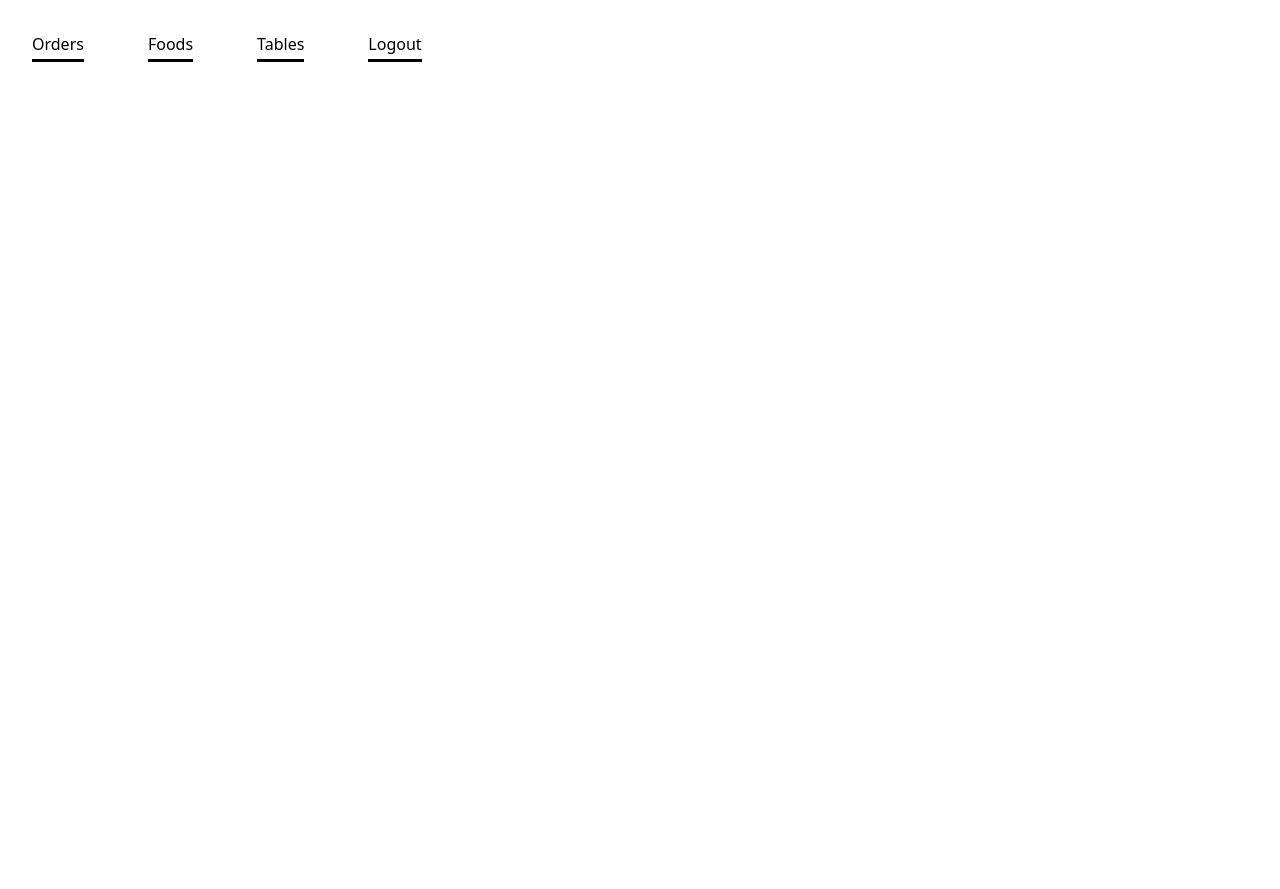
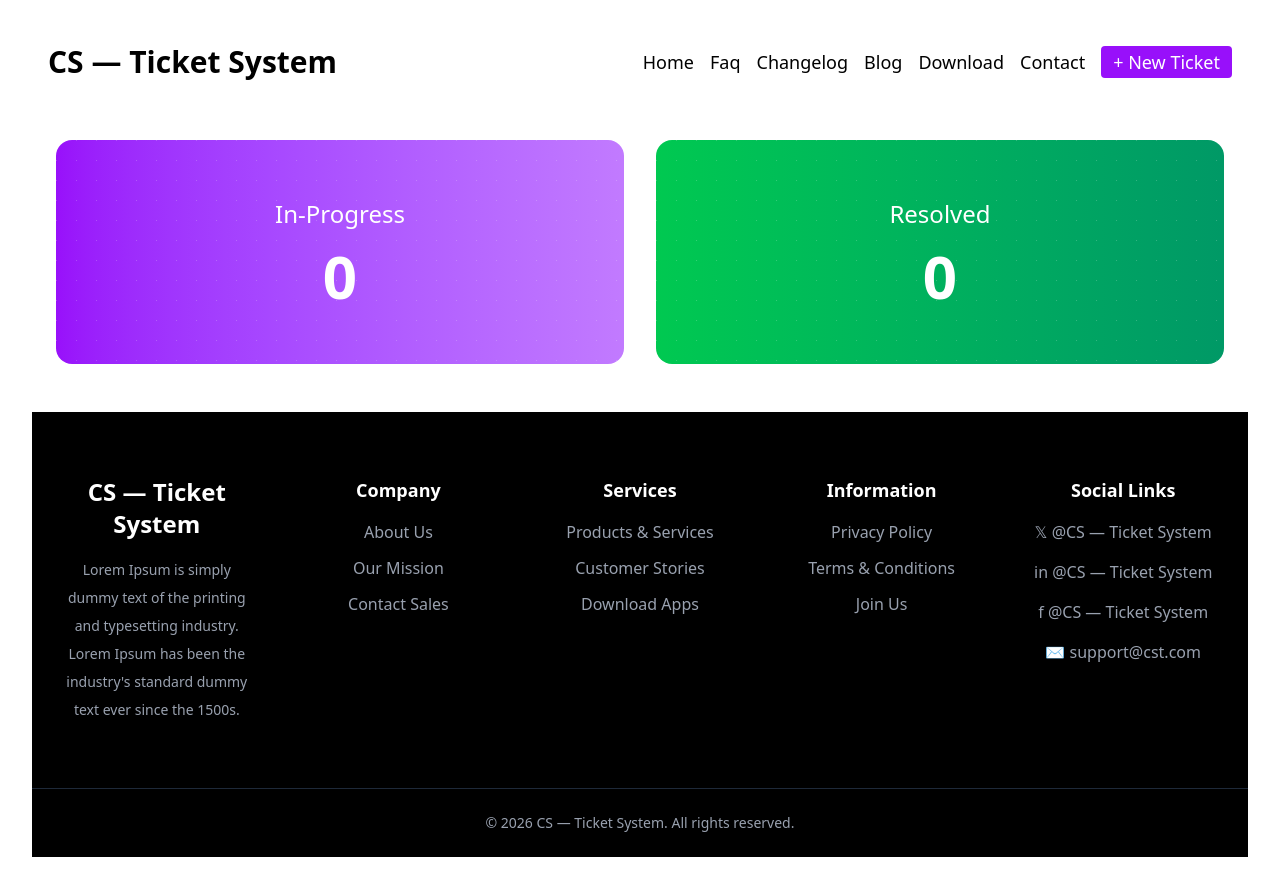
Before and after one commit to enghelalbd/CoustomerSupport-TicketSystem, a React (Vite) app: page / in a window 1280 px wide. Before the commit the page ends 800 px from the top, so only its background shows below. Built offline with nearby package versions, Linux system fonts and the light colour scheme.

Commit message:
Json Data added

```diff
--- /dev/null
+++ b/public/data.json
@@ -0,0 +1,110 @@
+[
+  {
+    "id": 1,
+    "title": "Login issue",
+    "description": "User is unable to log in using valid credentials.",
+    "customer": "Rahim Uddin",
+    "priority": "High",
+    "status": "Open",
+    "createdAt": "2025-12-20T10:15:00Z"
+  },
+  {
+    "id": 2,
+    "title": "Password reset not working",
+    "description": "Reset password email is not being delivered.",
+    "customer": "Karim Ahmed",
+    "priority": "Medium",
+    "status": "In Progress",
+    "createdAt": "2025-12-21T08:40:00Z"
+  },
+  {
+    "id": 3,
+    "title": "Page loading slowly",
+    "description": "Dashboard page takes too long to load.",
+    "customer": "Nusrat Jahan",
+    "priority": "Low",
+    "status": "Open",
+    "createdAt": "2025-12-22T11:25:00Z"
+  },
+  {
+    "id": 4,
+    "title": "Payment failed",
+    "description": "Customer payment failed during checkout.",
+    "customer": "Arif Hossain",
+    "priority": "High",
+    "status": "Resolved",
+    "createdAt": "2025-12-23T14:10:00Z"
+  },
+  {
+    "id": 5,
+    "title": "Email notification issue",
+    "description": "System is not sending order confirmation emails.",
+    "customer": "Shabnam Akter",
+    "priority": "Medium",
+    "status": "Open",
+    "createdAt": "2025-12-24T09:55:00Z"
+  },
+  {
+    "id": 6,
+    "title": "Profile update error",
+    "description": "User cannot update profile information.",
+    "customer": "Tanvir Hasan",
+    "priority": "Low",
+    "status": "In Progress",
+    "createdAt": "2025-12-25T16:30:00Z"
+  },
+  {
+    "id": 7,
+    "title": "Account suspended",
+    "description": "Account suspended without prior notice.",
+    "customer": "Farzana Rahman",
+    "priority": "High",
+    "status": "Open",
+    "createdAt": "2025-12-26T12:05:00Z"
+  },
+  {
+    "id": 8,
+    "title": "Incorrect invoice",
+    "description": "Invoice amount does not match order total.",
+    "customer": "Mahmudul Islam",
+    "priority": "Medium",
+    "status": "Resolved",
+    "createdAt": "2025-12-27T15:45:00Z"
+  },
+  {
+    "id": 9,
+    "title": "App crash on startup",
+    "description": "Mobile app crashes immediately after opening.",
+    "customer": "Sadia Chowdhury",
+    "priority": "High",
+    "status": "In Progress",
+    "createdAt": "2025-12-28T07:20:00Z"
+  },
+  {
+    "id": 10,
+    "title": "Search not returning results",
+    "description": "Search feature does not show any data.",
+    "customer": "Imran Khan",
+    "priority": "Low",
+    "status": "Open",
+    "createdAt": "2025-12-29T18:10:00Z"
+  },
+  {
+    "id": 11,
+    "title": "File upload failed",
+    "description": "Users cannot upload documents.",
+    "customer": "Ayesha Siddika",
+    "priority": "Medium",
+    "status": "Resolved",
+    "createdAt": "2025-12-30T13:00:00Z"
+  },
+  {
+    "id": 12,
+    "title": "Logout button not working",
+    "description": "Clicking logout does not end the session.",
+    "customer": "Sabbir Rahman",
+    "priority": "Low",
+    "status": "Open",
+    "createdAt": "2025-12-31T20:35:00Z"
+  }
+]
--- a/src/App.jsx
+++ b/src/App.jsx
@@ -2,6 +2,8 @@ import { useState } from "react";
 
 import "./App.css";
 import Navbar from "./Component/Navbar";
+import Footer from "./Component/Footer";
+import StatusCards from "./Component/StatusCards";
 
 function App() {
   const [count, setCount] = useState(0);
@@ -9,6 +11,8 @@ function App() {
   return (
     <>
       <Navbar></Navbar>
+      <StatusCards></StatusCards>
+      <Footer></Footer>
     </>
   );
 }
--- /dev/null
+++ b/src/Component/Container.jsx
@@ -0,0 +1,7 @@
+import React, { Children } from "react";
+
+const Container = ({ children }) => {
+  return <div className="container mx-auto">{children}</div>;
+};
+
+export default Container;
--- /dev/null
+++ b/src/Component/Footer.jsx
@@ -0,0 +1,69 @@
+const Footer = () => {
+  return (
+    <footer className="bg-black text-gray-400">
+      <div className="container mx-auto px-6 py-16 grid grid-cols-1 md:grid-cols-5 gap-10">
+        {/* Logo & Description */}
+        <div className="md:col-span-1">
+          <h2 className="text-white text-2xl font-bold mb-4">
+            CS — Ticket System
+          </h2>
+          <p className="text-sm leading-7">
+            Lorem Ipsum is simply dummy text of the printing and typesetting
+            industry. Lorem Ipsum has been the industry's standard dummy text
+            ever since the 1500s.
+          </p>
+        </div>
+
+        {/* Company */}
+        <div>
+          <h3 className="text-white text-lg font-semibold mb-4">Company</h3>
+          <ul className="space-y-3">
+            <li>About Us</li>
+            <li>Our Mission</li>
+            <li>Contact Sales</li>
+          </ul>
+        </div>
+
+        {/* Services */}
+        <div>
+          <h3 className="text-white text-lg font-semibold mb-4">Services</h3>
+          <ul className="space-y-3">
+            <li>Products & Services</li>
+            <li>Customer Stories</li>
+            <li>Download Apps</li>
+          </ul>
+        </div>
+
+        {/* Information */}
+        <div>
+          <h3 className="text-white text-lg font-semibold mb-4">Information</h3>
+          <ul className="space-y-3">
+            <li>Privacy Policy</li>
+            <li>Terms & Conditions</li>
+            <li>Join Us</li>
+          </ul>
+        </div>
+
+        {/* Social Links */}
+        <div>
+          <h3 className="text-white text-lg font-semibold mb-4">
+            Social Links
+          </h3>
+          <ul className="space-y-4">
+            <li>𝕏 @CS — Ticket System</li>
+            <li>in @CS — Ticket System</li>
+            <li>f @CS — Ticket System</li>
+            <li>✉ support@cst.com</li>
+          </ul>
+        </div>
+      </div>
+
+      {/* Bottom line */}
+      <div className="border-t border-gray-800 text-center py-6 text-sm">
+        © 2026 CS — Ticket System. All rights reserved.
+      </div>
+    </footer>
+  );
+};
+
+export default Footer;
--- a/src/Component/Navbar.jsx
+++ b/src/Component/Navbar.jsx
@@ -1,38 +1,47 @@
 const Navbar = () => {
   return (
-    <div className="content-box flex flex-col lg:flex-row justify-center lg:justify-between items-center gap-5">
-      <nav>
-        <ul className="flex gap-16 ">
-          <li className="">
+    <div>
+      <nav className=" mx-auto flex justify-between items-center px-4 py-3">
+        <h1 className="text-3xl font-bold">CS — Ticket System</h1>
+
+        <ul className="flex gap-4 text-lg items-center">
+          <li>
+            <a href="#" className="hover:font-bold">
+              Home
+            </a>
+          </li>
+          <li>
+            <a href="#" className="hover:font-bold">
+              Faq
+            </a>
+          </li>
+          <li>
+            <a href="#" className="hover:font-bold">
+              Changelog
+            </a>
+          </li>
+          <li>
+            <a href="#" className="hover:font-bold">
+              Blog
+            </a>
+          </li>
+          <li>
+            <a href="#" className="hover:font-bold">
+              Download
+            </a>
+          </li>
+          <li>
+            <a href="#" className="hover:font-bold">
+              Contact
+            </a>
+          </li>
+
+          <li>
             <a
               href="#"
-              className="border-b-3 border-rpimary py-1   border-primary duration-200 hover:font-bold"
+              className="bg-purple-600 text-white px-3 py-1 rounded hover:bg-purple-700"
             >
-              Orders
-            </a>
-          </li>
-          <li className="">
-            <a
-              href="#"
-              className="border-b-3 border-rpimary py-1   border-primary duration-200 hover:font-bold"
-            >
-              Foods
-            </a>
-          </li>
-          <li className="">
-            <a
-              href="#"
-              className="border-b-3 border-rpimary py-1   border-primary duration-200 hover:font-bold"
-            >
-              Tables
-            </a>
-          </li>
-          <li className="">
-            <a
-              href="#"
-              className="border-b-3 border-rpimary py-1   border-primary duration-200 hover:font-bold"
-            >
-              Logout
+              + New Ticket
             </a>
           </li>
         </ul>
--- /dev/null
+++ b/src/Component/StatusCards.jsx
@@ -0,0 +1,24 @@
+const StatusCards = () => {
+  return (
+    <div className="container mx-auto px-6 py-12 grid grid-cols-1 md:grid-cols-2 gap-8">
+      {/* In Progress */}
+      <div className="relative overflow-hidden rounded-2xl bg-gradient-to-r from-purple-600 to-purple-400 h-56 flex flex-col justify-center items-center text-white">
+        <h3 className="text-2xl mb-4">In-Progress</h3>
+        <span className="text-6xl font-bold">0</span>
+
+        {/* pattern overlay (optional) */}
+        <div className="absolute inset-0 opacity-20 bg-[radial-gradient(circle_at_top_left,white_1px,transparent_1px)] bg-[length:20px_20px]"></div>
+      </div>
+
+      {/* Resolved */}
+      <div className="relative overflow-hidden rounded-2xl bg-gradient-to-r from-green-500 to-emerald-600 h-56 flex flex-col justify-center items-center text-white">
+        <h3 className="text-2xl mb-4">Resolved</h3>
+        <span className="text-6xl font-bold">0</span>
+
+        <div className="absolute inset-0 opacity-20 bg-[radial-gradient(circle_at_top_left,white_1px,transparent_1px)] bg-[length:20px_20px]"></div>
+      </div>
+    </div>
+  );
+};
+
+export default StatusCards;
```
Also changed, not shown: src/assets/vector1.png (added), src/assets/vector2.png (added).
